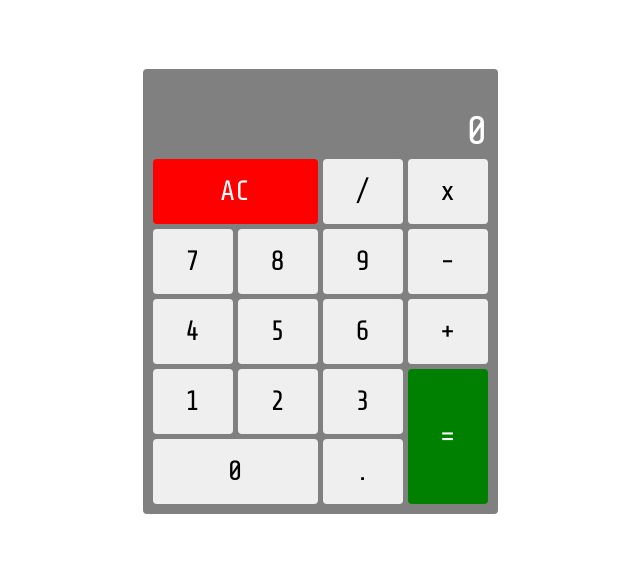
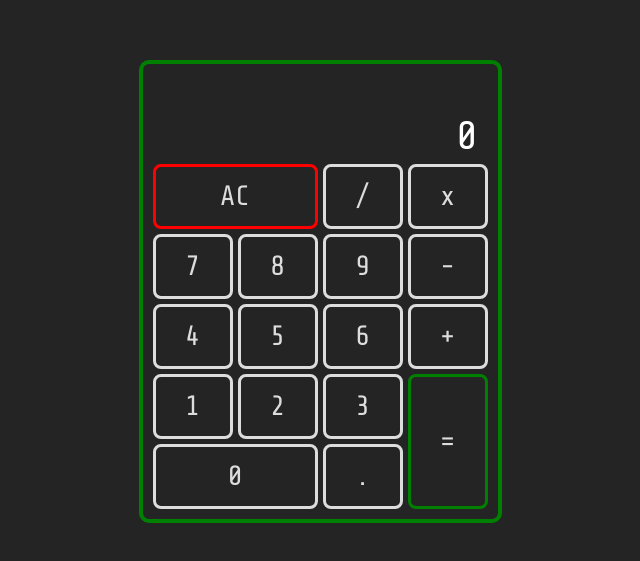
Before and after one commit to coderloff/javascript-calculator, a React (Vite) app: page / in a window 1280 px wide. Shown: the part 109-670 px from the top of the page, without its empty margins (320-960 px from the left). Built offline with nearby package versions, Linux system fonts and the light colour scheme.

Commit message:
Initial commit

```diff
--- a/src/App.css
+++ b/src/App.css
@@ -6,6 +6,7 @@
 }
 body {
   font-family: "Share Tech Mono", monospace;
+  background: #242424;
 }
 .container {
   height: 100vh;
@@ -15,10 +16,11 @@ body {
 }
 
 .calculator {
-  height: 445px;
+  padding: 10px;
   max-width: 460px;
-  border-radius: 4px;
-  background-color: gray;
+  border: 4px solid green;
+  border-radius: 10px;
+  background-color: transparent;
 }
 
 .output {
@@ -27,28 +29,41 @@ body {
 
 .keys {
   gap: 5px;
-  padding: 10px;
   display: grid;
   grid-template-columns: 1fr 1fr 1fr 1fr;
+  margin-top: 10px;
 }
 .keys button {
   font-family: "Share Tech Mono", monospace;
+  background: transparent;
+  color: #ddd;
+  border: 3px solid #ddd;
+  border-radius: 8px;
+  cursor: pointer;
+  transition: all 0.2s ease-in-out;
 }
-
+.keys button:hover{
+  background: #ddd;
+  color: #242424;
+}
 .keys button:first-child {
-  color: #ffffff;
   grid-column-end: 3;
   grid-column-start: 1;
-  background-color: red;
+  border: 3px solid red;
 }
-
+.keys button:first-child:hover{
+  background: red;
+  color: #242424;
+}
 .keys button:nth-child(15) {
-  color: #ffffff;
   grid-row: 4 / 6;
   grid-column: 4 / 4;
-  background-color: green;
+  border: 3px solid green;
 }
-
+.keys button:nth-child(15):hover{
+  background: green;
+  color: #242424;
+}
 .keys button:nth-child(16) {
   grid-column-start: 1;
   grid-column-end: 3;
```
